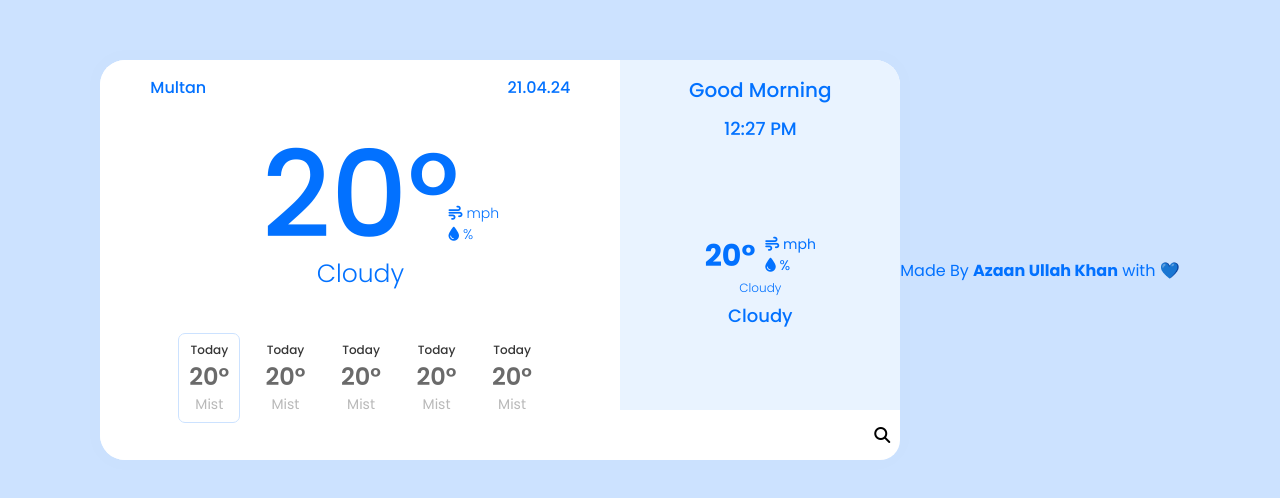
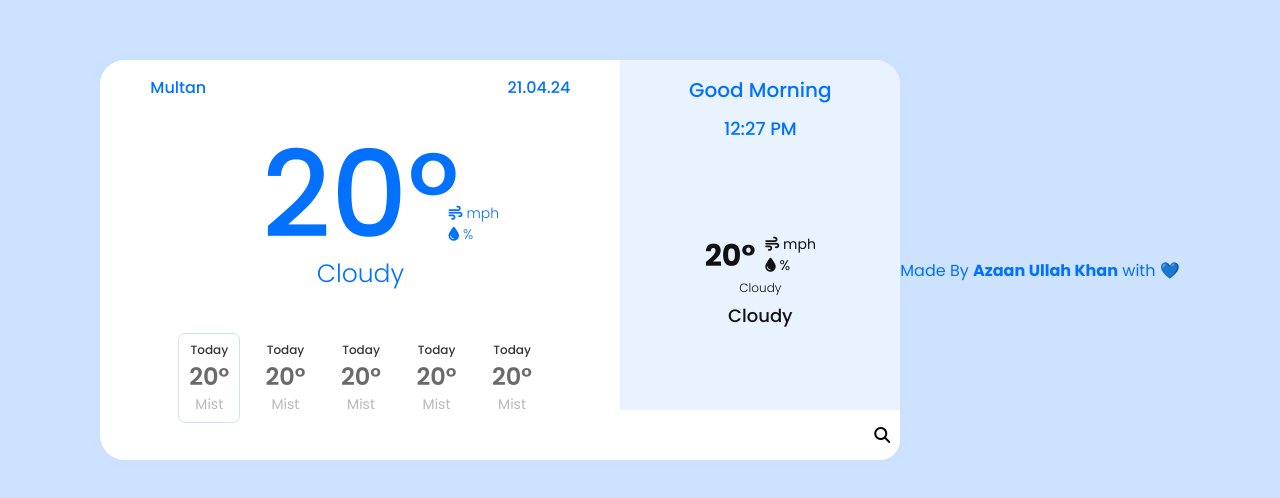
Before and after one commit to AzaanUllah-Khan/Weather-App, a plain HTML site: page index.html in a window 1280 px wide. Shown: the part 140-638 px from the top of the page. Drawn offline with Linux system fonts and the light colour scheme.

Commit message:
Update style.css

```diff
--- a/style.css
+++ b/style.css
@@ -161,24 +161,24 @@ body {
 }
 .container .right .middle h1{
     font-size: 30px;
-    color: #0271ff;
+    color: #111;
 }
 .container .right .middle h2{
     font-size: 12px;
     font-weight: 300;
-    color: #0271ff;
+    color: #111;
 }
 .container .right .middle h3{
     font-size: 18px;
     font-weight: 500;
-    color: #0271ff;
+    color: #111;
     margin-top: 5px;
 }
 .container .right .middle i{
-    color: #0271ff;
+    color: #111;
 }
 .container .right .middle p{
-    color: #0271ff;
+    color: #111;
     font-size: 14px;
 }
 .container .right .middle .flex{
@@ -200,7 +200,7 @@ body {
     outline: none;
 }
 .container .right .input.focused {
-    border-top: 2px solid #e9e9e9;
+    border-top: 2px solid #cce2ff;
 }
 
 @media screen and (max-width: 900px) {
```
